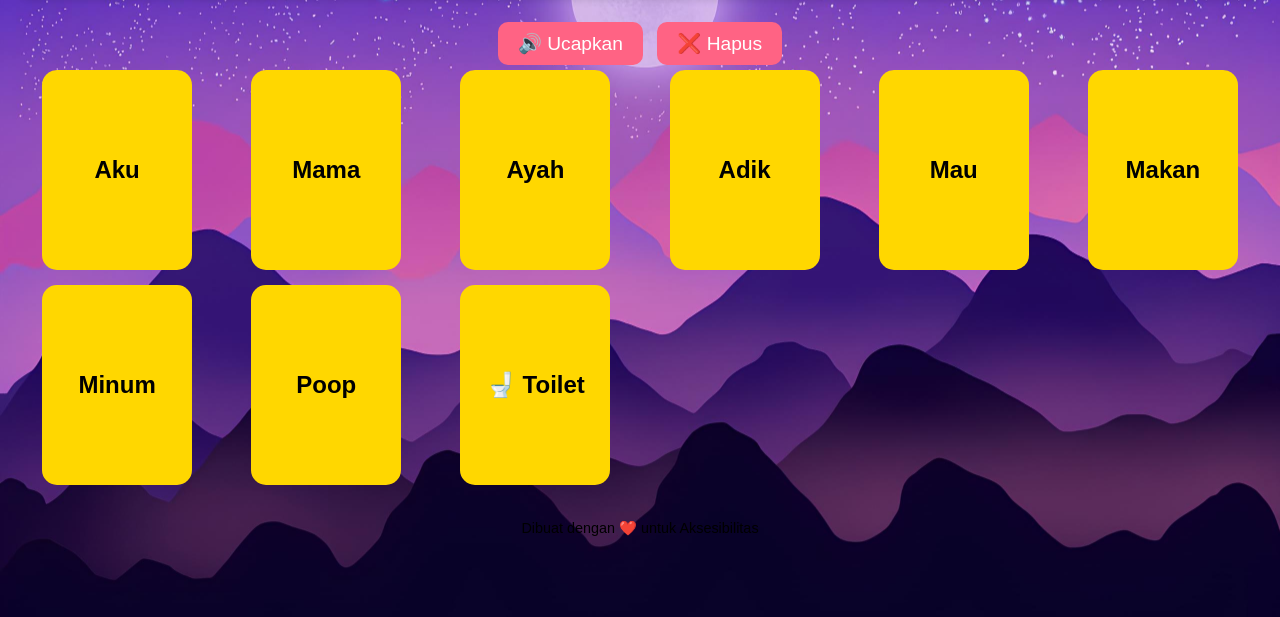
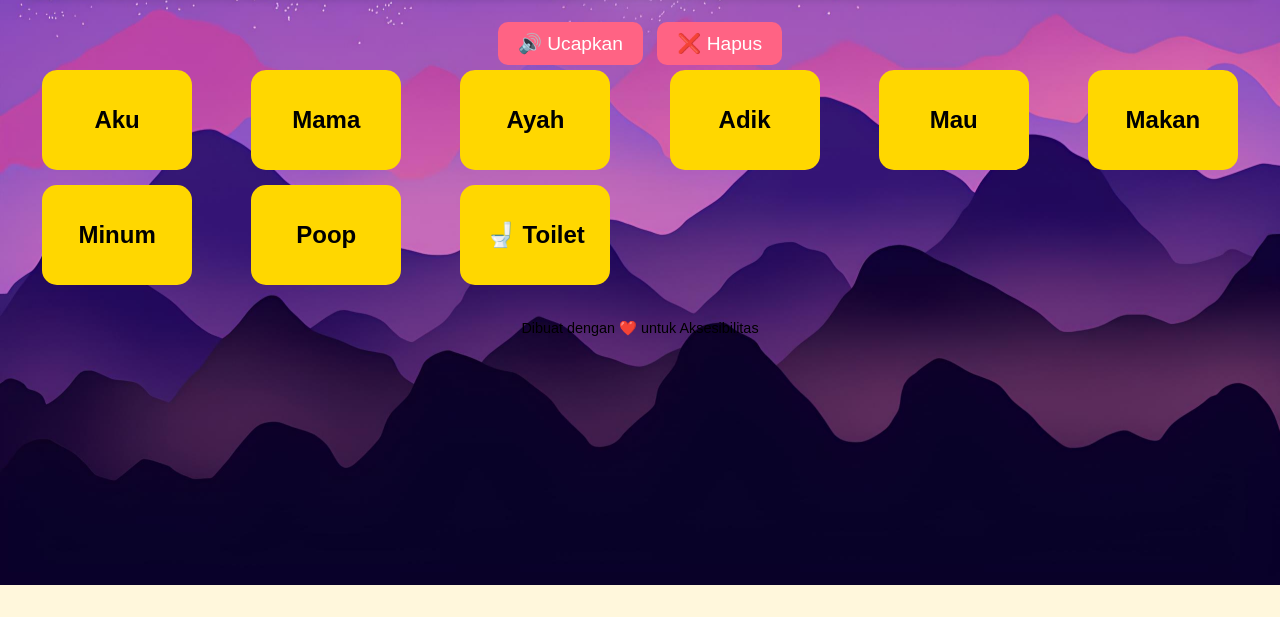
Before and after one commit to resolvedretry/hww, a plain HTML site: page index.html in a window 1280 px wide. Shown: the part 183-800 px from the top of the page. Drawn offline with Linux system fonts and the light colour scheme.

Commit message:
Update styles.css

```diff
--- a/styles.css
+++ b/styles.css
@@ -49,7 +49,7 @@ header h1 {
     border-radius: 15px;
     cursor: pointer;
     width: 150px;
-    height: 200px; /* Add this to set button height */
+    height: 100px; /* Add this to set button height */
     display: flex;
     align-items: center;
     justify-content: center;
```
